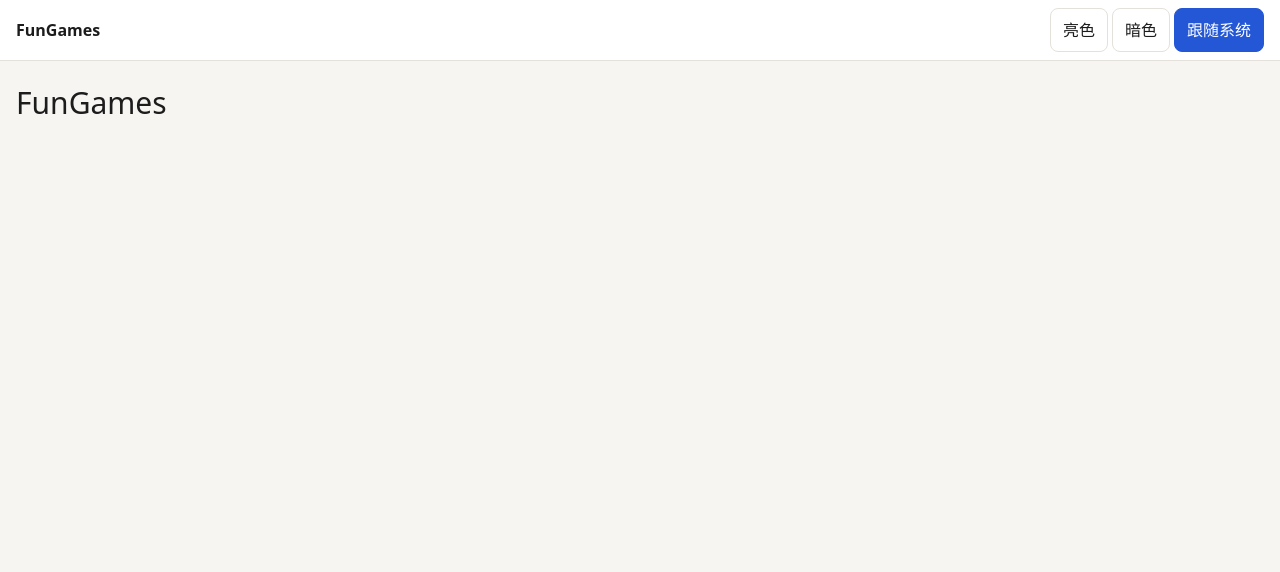
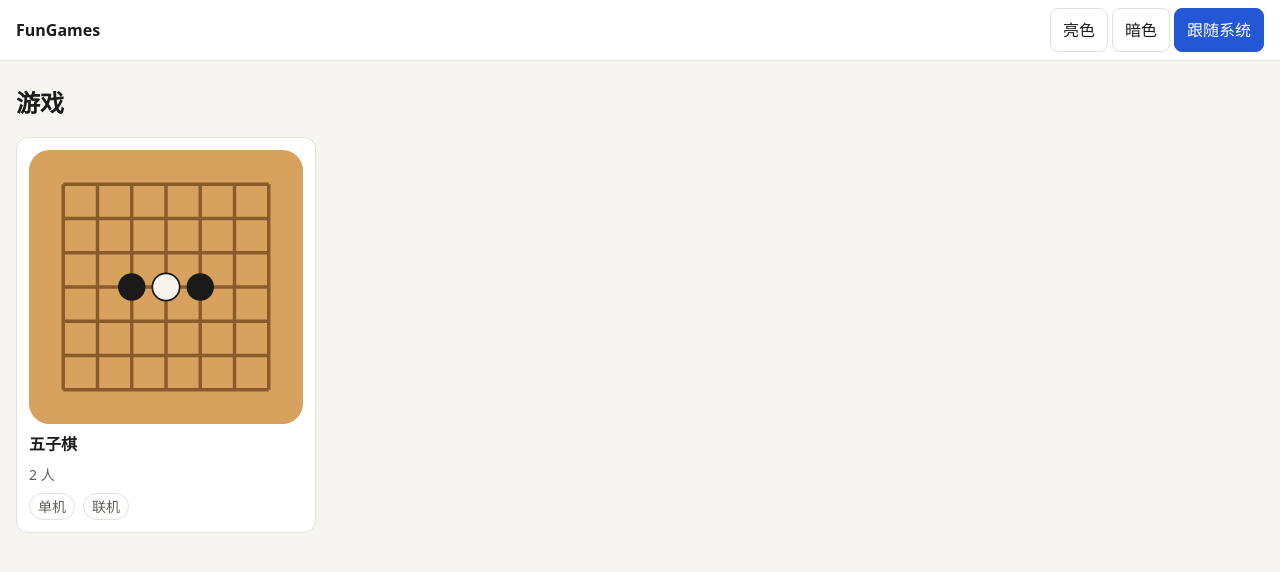
Before and after one commit to laChristmas/FunGames, a Next.js app in the folder apps/web/: page / in a window 1280 px wide. Shown: the top 572 px of the page. Built offline with nearby package versions, Linux system fonts and the light colour scheme.

Commit message:
加上五子棋目录，让窄屏、平板宽度和宽屏分别显示一列、两列和四列。

```diff
--- a/apps/web/app/globals.css
+++ b/apps/web/app/globals.css
@@ -72,3 +72,70 @@ body {
 .page {
   padding: 24px 16px 40px;
 }
+
+.page h1 {
+  margin: 0 0 16px;
+  font-size: 24px;
+  font-weight: 600;
+}
+
+.catalog {
+  display: grid;
+  grid-template-columns: 1fr;
+  gap: 16px;
+  margin: 0;
+  padding: 0;
+  list-style: none;
+}
+
+@media (min-width: 640px) {
+  .catalog {
+    grid-template-columns: 1fr 1fr;
+  }
+}
+
+@media (min-width: 1024px) {
+  .catalog {
+    grid-template-columns: repeat(4, minmax(0, 1fr));
+  }
+}
+
+.game-card {
+  display: flex;
+  flex-direction: column;
+  gap: 8px;
+  min-height: 44px;
+  padding: 12px;
+  border: 1px solid var(--line);
+  border-radius: 12px;
+  background: var(--surface);
+  color: var(--text);
+  text-decoration: none;
+}
+
+.game-cover {
+  width: 100%;
+  height: auto;
+  display: block;
+}
+
+.game-title {
+  font-weight: 600;
+}
+
+.game-players,
+.mode-tag {
+  color: var(--muted);
+  font-size: 14px;
+}
+
+.mode-list {
+  display: flex;
+  gap: 8px;
+}
+
+.mode-tag {
+  border: 1px solid var(--line);
+  border-radius: 999px;
+  padding: 2px 8px;
+}
--- a/apps/web/app/page.tsx
+++ b/apps/web/app/page.tsx
@@ -1,7 +1,29 @@
+import Link from "next/link";
+import { GameCover } from "@/components/game-cover";
+import { games, modeLabel } from "@/lib/games";
+
 export default function HomePage() {
   return (
     <main className="page">
-      <h1 className="text-3xl font-medium">FunGames</h1>
+      <h1>游戏</h1>
+      <ul className="catalog">
+        {games.map((game) => (
+          <li key={game.slug}>
+            <Link className="game-card" href={`/play/${game.slug}`}>
+              <GameCover title={game.title} />
+              <span className="game-title">{game.title}</span>
+              <span className="game-players">{game.players}</span>
+              <span className="mode-list">
+                {game.modes.map((mode) => (
+                  <span key={mode} className="mode-tag">
+                    {modeLabel[mode]}
+                  </span>
+                ))}
+              </span>
+            </Link>
+          </li>
+        ))}
+      </ul>
     </main>
   );
 }
--- /dev/null
+++ b/apps/web/components/game-cover.tsx
@@ -0,0 +1,21 @@
+export function GameCover({ title }: { title: string }) {
+  return (
+    <svg className="game-cover" viewBox="0 0 160 160" role="img" aria-label={`${title}封面`}>
+      <rect width="160" height="160" rx="12" fill="#d7a15e" />
+      <g stroke="#8a5a2b" strokeWidth="2">
+        {Array.from({ length: 7 }, (_, index) => {
+          const pos = 20 + index * 20;
+          return (
+            <g key={pos}>
+              <line x1="20" y1={pos} x2="140" y2={pos} />
+              <line x1={pos} y1="20" x2={pos} y2="140" />
+            </g>
+          );
+        })}
+      </g>
+      <circle cx="60" cy="80" r="8" fill="#1a1a1a" />
+      <circle cx="80" cy="80" r="8" fill="#f7f4ee" stroke="#1a1a1a" />
+      <circle cx="100" cy="80" r="8" fill="#1a1a1a" />
+    </svg>
+  );
+}
--- /dev/null
+++ b/apps/web/lib/games.ts
@@ -0,0 +1,28 @@
+export type GameMode = "solo" | "online";
+
+export type GameMeta = {
+  slug: string;
+  title: string;
+  players: string;
+  modes: GameMode[];
+  aspect: number;
+};
+
+export const games: GameMeta[] = [
+  {
+    slug: "gomoku",
+    title: "五子棋",
+    players: "2 人",
+    modes: ["solo", "online"],
+    aspect: 1,
+  },
+];
+
+export function getGame(slug: string) {
+  return games.find((game) => game.slug === slug);
+}
+
+export const modeLabel: Record<GameMode, string> = {
+  solo: "单机",
+  online: "联机",
+};
```
